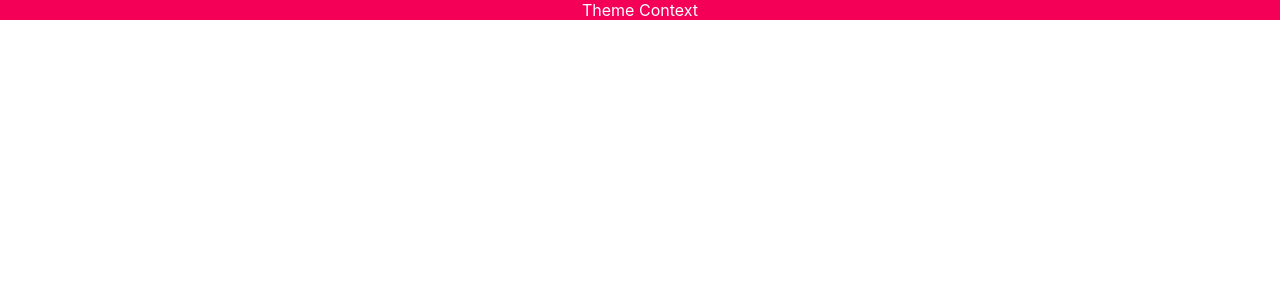
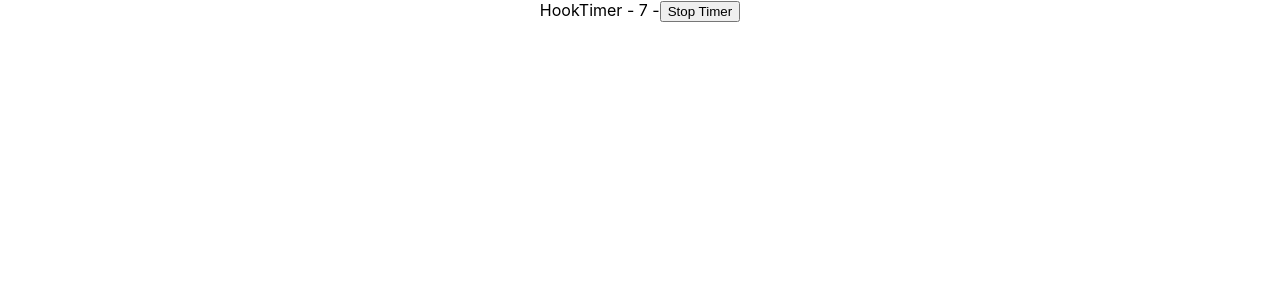
Before and after one commit to romainh3nry/react-typescript-learning, a React (Create React App) app: page / in a window 1280 px wide. Shown: the top 300 px of the page. Built offline with nearby package versions, Linux system fonts and the light colour scheme.

Commit message:
useRef hook

```diff
--- a/src/code/App.tsx
+++ b/src/code/App.tsx
@@ -1,15 +1,12 @@
 import React from 'react';
 import '../css/App.css';
-import { ThemeContextProvider } from './context/ThemeContext';
-import { Box } from './context/Box';
+import {MutableRef} from "./ref/MutableRef";
 
 const App = () => {
 
   return (
     <div className="App">
-      <ThemeContextProvider>
-        <Box />
-      </ThemeContextProvider>
+      <MutableRef />
     </div>
   );
 }
--- /dev/null
+++ b/src/code/ref/MutableRef.tsx
@@ -0,0 +1,28 @@
+import { useState, useRef, useEffect } from "react";
+
+
+export const MutableRef = () => {
+
+    const [timer, setTimer] = useState(0)
+    const interValRef = useRef<number | undefined >(undefined)
+
+    const stopTimer = () => {
+        window.clearInterval(interValRef.current)
+    }
+
+    useEffect(() => {
+        interValRef.current = window.setInterval(() => {
+            setTimer((timer) => timer + 1)
+        }, 1000)
+        return () => {
+            stopTimer()
+        }
+    }, [])
+
+    return (
+        <div>
+            HookTimer - {timer} -
+            <button onClick={() => stopTimer()}>Stop Timer</button>
+        </div>
+    )
+};
```
Also changed, not shown: src/code/ref/DomRef.tsx (added, +15 -0 lines).
